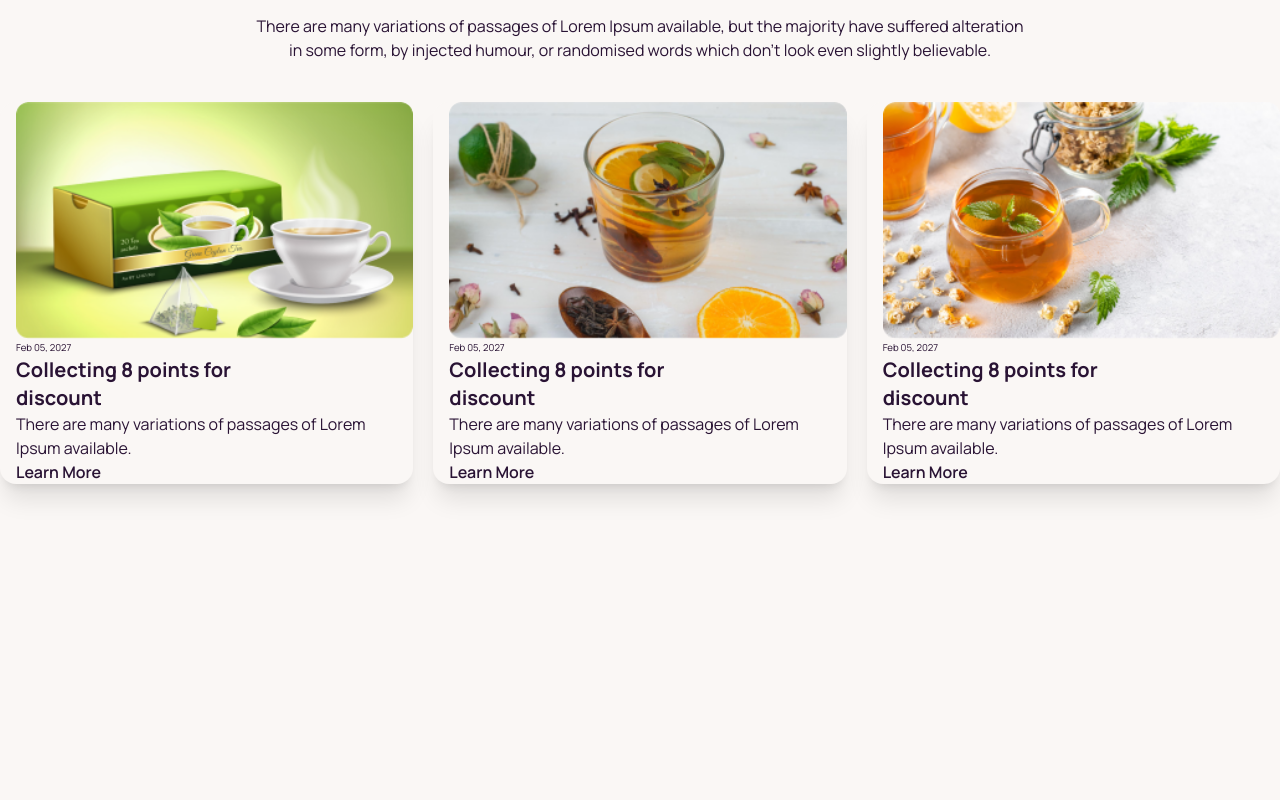
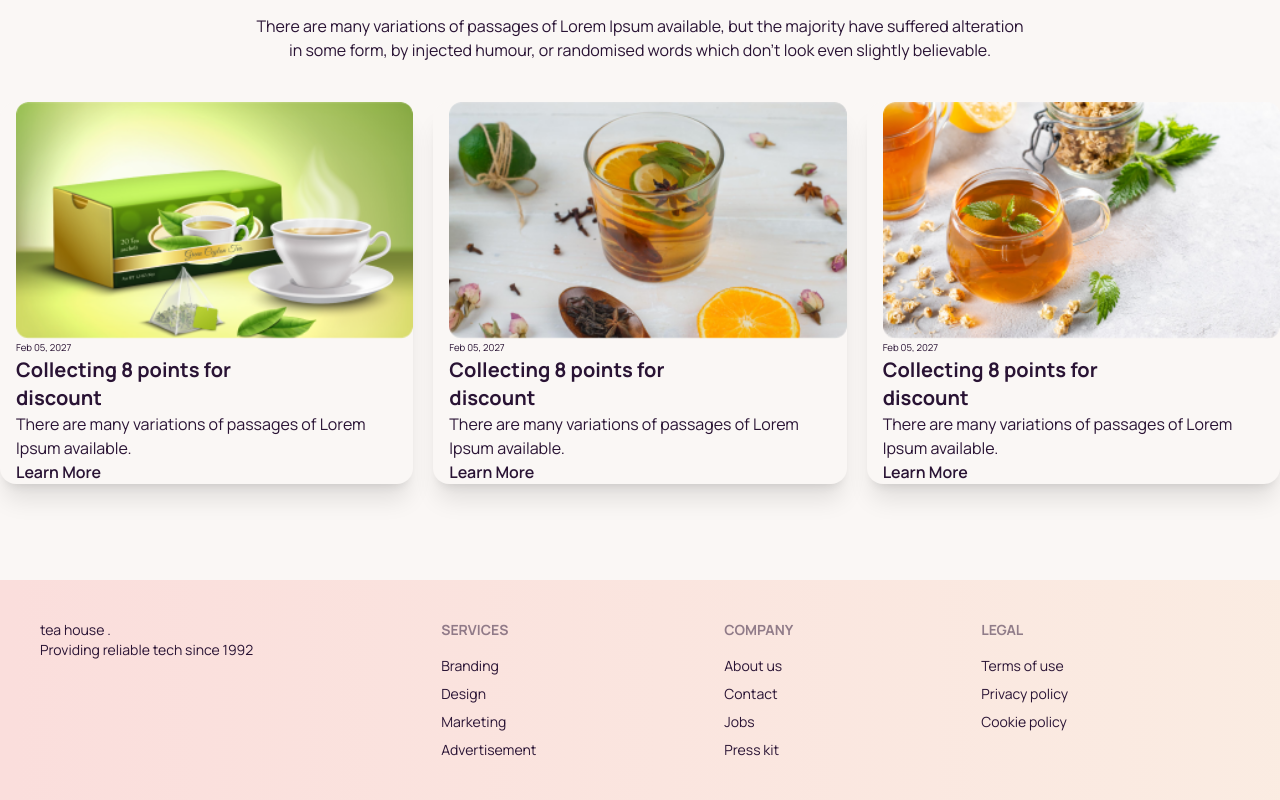
Before and after one commit to masudtek/tea-house-with-daisyui, a plain HTML site: page index.html in a window 1280 px wide. Shown: the part 2729-3529 px from the top of the page. Before the commit the page ends 3309 px from the top, so only its background shows below. Drawn offline with nearby package versions, Linux system fonts and the light colour scheme.

Commit message:
finish project

```diff
--- a/index.html
+++ b/index.html
@@ -212,8 +212,30 @@
             </div>
         </section>
    </main>
-   <footer>
-
-   </footer>
+   <footer class="footer p-10 bg-gradient-to-r from-[#FF00001A] to-[#FF89381A] ">
+    <div>
+      <p>tea house .<br/>Providing reliable tech since 1992</p>
+    </div>
+    <div>
+      <span class="footer-title">Services</span>
+      <a class="link link-hover">Branding</a>
+      <a class="link link-hover">Design</a>
+      <a class="link link-hover">Marketing</a>
+      <a class="link link-hover">Advertisement</a>
+    </div>
+    <div>
+      <span class="footer-title">Company</span>
+      <a class="link link-hover">About us</a>
+      <a class="link link-hover">Contact</a>
+      <a class="link link-hover">Jobs</a>
+      <a class="link link-hover">Press kit</a>
+    </div>
+    <div>
+      <span class="footer-title">Legal</span>
+      <a class="link link-hover">Terms of use</a>
+      <a class="link link-hover">Privacy policy</a>
+      <a class="link link-hover">Cookie policy</a>
+    </div>
+  </footer>
 </body>
 </html>
```
